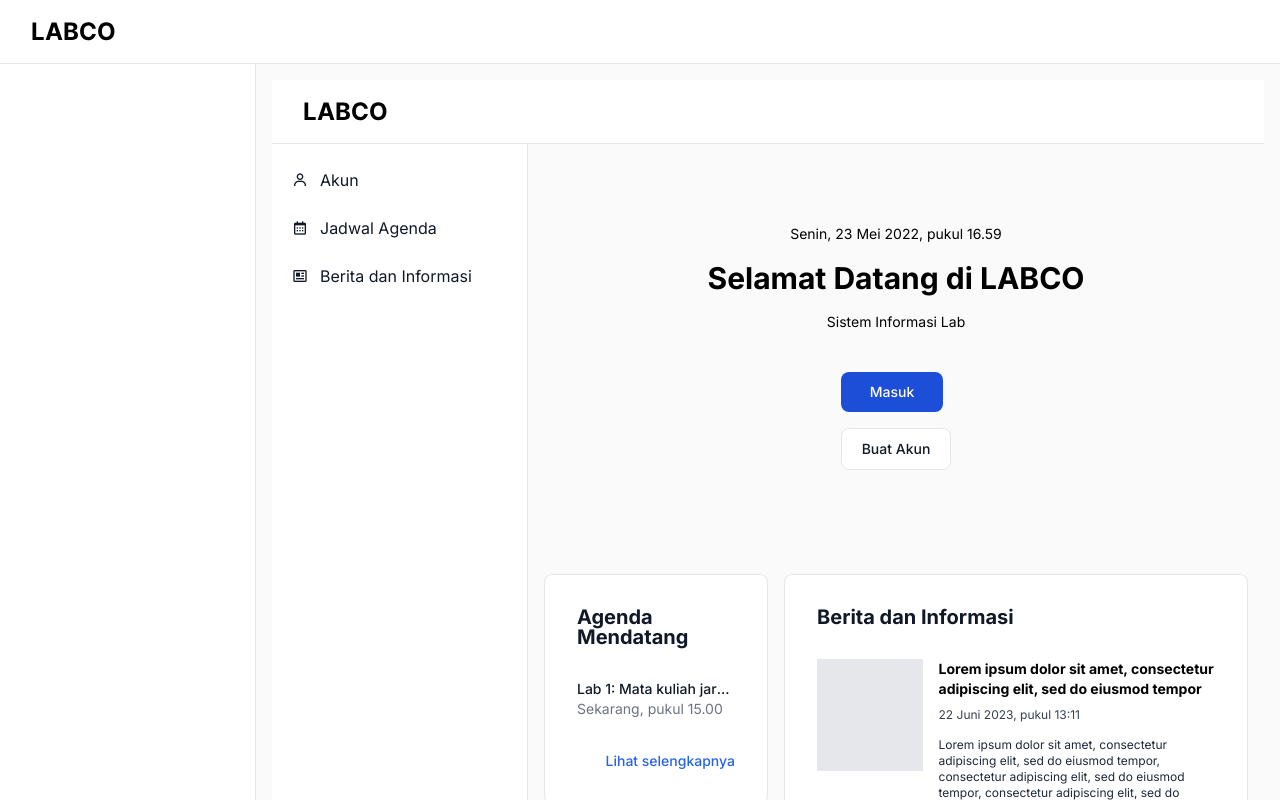
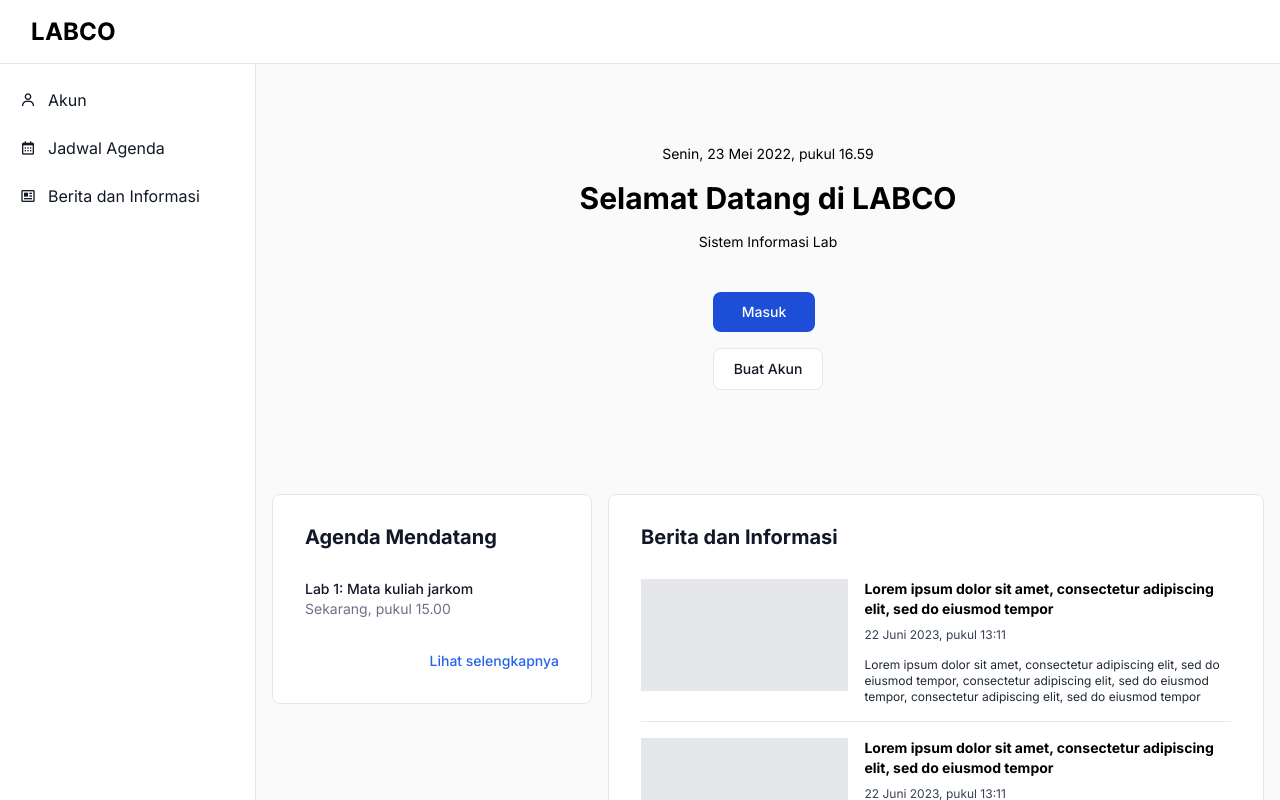
Before and after one commit to muhrizqiardi/labco, a Next.js app: page / in a window 1280 px wide. Shown: the top 800 px of the page. Built offline with nearby package versions, Linux system fonts and the light colour scheme.

Commit message:
feat: moved page layout

```diff
--- a/pages/_app.js
+++ b/pages/_app.js
@@ -1,37 +1,7 @@
-import Head from "next/head";
-import Header from "../components/Header";
-import Sidebar from "../components/Sidebar";
 import "../styles/globals.css";
-import { useState } from "react";
 
 function MyApp({ Component, pageProps }) {
-  const [isSidebarOpen, setIsSidebarOpen] = useState(false);
-  return (
-    <>
-      <Head>
-        <link
-          href="https://unpkg.com/boxicons@2.1.2/css/boxicons.min.css"
-          rel="stylesheet"
-        />
-        <title>Labco</title>
-      </Head>
-      <div className="h-screen flex flex-col items-stretch">
-        <Header
-          isSidebarOpen={isSidebarOpen}
-          setIsSidebarOpen={setIsSidebarOpen}
-        />
-        <div className="h-full flex">
-          <Sidebar
-            isSidebarOpen={isSidebarOpen}
-            setIsSidebarOpen={setIsSidebarOpen}
-          />
-          <div className="w-full p-4 flex flex-col items-stretch gap-4">
-            <Component {...pageProps} />
-          </div>
-        </div>
-      </div>
-    </>
-  );
+  return <Component {...pageProps} />;
 }
 
 export default MyApp;
```
